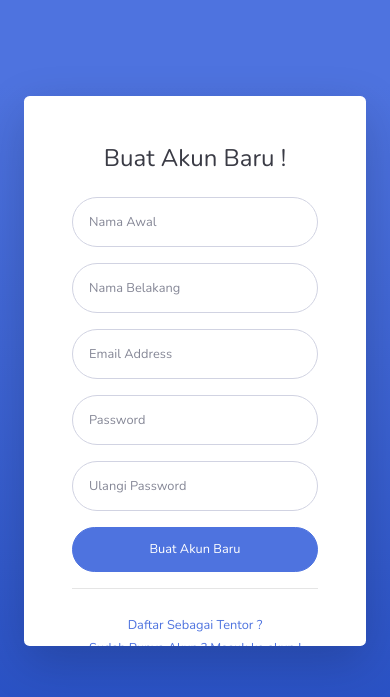
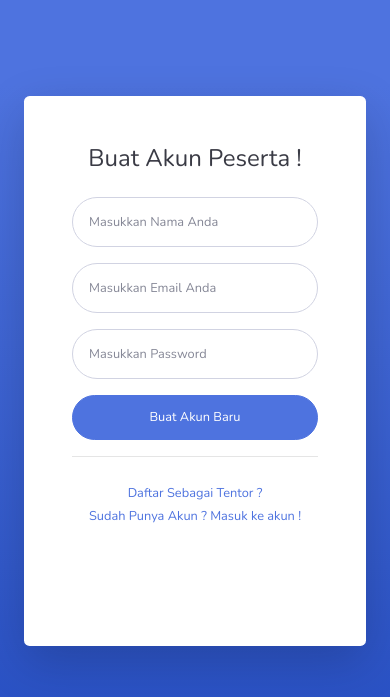
Before and after one commit to xcloud12/les_privat, a CodeIgniter 4 app: template app/Views/pages/daftar.php in a window 390 px wide. Shown: the top 697 px of the page. Run offline with PHP 8.4 and a stand-in for CodeIgniter, Linux system fonts and the light colour scheme; the template is opened without the code that fills it, so the values that code supplies are empty; some libraries are stand-ins or nearby versions.

Commit message:
perbaikan tampilan

```diff
--- a/app/Views/pages/daftar.php
+++ b/app/Views/pages/daftar.php
@@ -19,8 +19,6 @@
     <!-- Custom styles for this template-->
     <link href="css/sb-admin-2.min.css" rel="stylesheet">
 
-    <!-- AOS -->
-    <link href="https://unpkg.com/aos@2.3.1/dist/aos.css" rel="stylesheet">
     <style>
         /* body {
             background: #007bff;
@@ -53,57 +51,41 @@
                 <!-- Nested Row within Card Body -->
                 <div class="row">
                     <div class="col-lg-5 d-none d-lg-block ">
-                        <img src="img/murid1.png" id="murid" data-aos="fade-up" data-aos-duration="2000">
-                        <img src="img/tentor.png" id="tentor" data-aos="fade-up" data-aos-duration="2000" style="height: 100%; max-height: 550px; max-width: 320px;" align="right">
+                        <img src="img/murid1.png" id="murid">
+                        <img src="img/tentor.png" id="tentor" style="height: 100%; max-height: 550px; max-width: 320px;" align="right">
                     </div>
                     <div class="col-lg-7">
                         <div class="p-5">
                             <div class="text-center">
-                                <h1 class="h4 text-gray-900 mb-4">Buat Akun Baru !</h1>
+                                <h1 class="h4 text-gray-900 mb-4 tentor">Buat Akun Tentor !</h1>
+                                <h1 class="h4 text-gray-900 mb-4 peserta">Buat Akun Peserta !</h1>
                             </div>
                             <!-- Dibawah ini form untuk tentor -->
                             <form class="user" id="form_tentor">
                                 <div class="form-group">
-                                    <input type="text" class="form-control form-control-user" id="tentor_nama" placeholder="Masukkan Nama Anda">
+                                    <input type="text" class="form-control form-control-user" id="nama_tentor" placeholder="Masukkan Nama Anda">
                                 </div>
                                 <div class="form-group">
-                                    <input type="email" class="form-control form-control-user" id="tentor_email" placeholder="Masukkan Email Anda">
+                                    <input type="email" class="form-control form-control-user" id="email_tentor" placeholder="Masukkan Email Anda">
                                 </div>
-                                <div class="form-group row">
-                                    <div class="col-sm-6 mb-3 mb-sm-0">
-                                        <input type="password" class="form-control form-control-user" id="pas_tentor" placeholder="Masukkan Password">
-                                    </div>
-                                    <div class="col-sm-6">
-                                        <input type="password" class="form-control form-control-user" id="repas_tentor" placeholder="Masukkan Ulang Password">
-                                    </div>
+                                <div class="form-group">
+                                    <input type="password" class="form-control form-control-user" id="pas_tentor" placeholder="Masukkan Password">
                                 </div>
                                 <button class="btn btn-primary btn-user btn-block" id="tentor_buton">Buat Akun Baru</button>
                                 <hr>
                             </form>
                             <!-- Dibawah Ini Untuk Murid -->
                             <form class="user" id="form_murid">
-                                <div class="form-group row">
-                                    <div class="col-sm-6 mb-3 mb-sm-0">
-                                        <input type="text" class="form-control form-control-user" id="exampleFirstName" placeholder="Nama Awal">
-                                    </div>
-                                    <div class="col-sm-6">
-                                        <input type="text" class="form-control form-control-user" id="exampleLastName" placeholder="Nama Belakang">
-                                    </div>
+                                <div class="form-group">
+                                    <input type="text" class="form-control form-control-user" id="nama_murid" placeholder="Masukkan Nama Anda">
                                 </div>
                                 <div class="form-group">
-                                    <input type="email" class="form-control form-control-user" id="exampleInputEmail" placeholder="Email Address">
+                                    <input type="email" class="form-control form-control-user" id="email_tentor" placeholder="Masukkan Email Anda">
                                 </div>
-                                <div class="form-group row">
-                                    <div class="col-sm-6 mb-3 mb-sm-0">
-                                        <input type="password" class="form-control form-control-user" id="exampleInputPassword" placeholder="Password">
-                                    </div>
-                                    <div class="col-sm-6">
-                                        <input type="password" class="form-control form-control-user" id="exampleRepeatPassword" placeholder="Ulangi Password">
-                                    </div>
+                                <div class="form-group">
+                                    <input type="password" class="form-control form-control-user" id="pas_tentor" placeholder="Masukkan Password">
                                 </div>
-                                <a href="login.html" class="btn btn-primary btn-user btn-block">
-                                    Buat Akun Baru
-                                </a>
+                                <button class="btn btn-primary btn-user btn-block" id="tentor_buton">Buat Akun Baru</button>
                                 <hr>
                             </form>
                             <div class="text-center d-flex justify-content-center">
@@ -132,43 +114,51 @@
     <script src="js/sb-admin-2.min.js"></script>
     <script>
         // untuk murid
-        const foto_murid = document.getElementById('murid');
-        const form_murid = document.getElementById('form_murid');
-        const link_murid = document.getElementById('btn_murid');
+        const foto_murid = $('#murid');
+        const form_murid = $('#form_murid');
+        const link_murid = $('#btn_murid');
+        const judul_murid = $('.peserta');
 
         // untuk tentor
-        const foto_tentor = document.getElementById('tentor');
-        const form_tentor = document.getElementById('form_tentor');
-        const link_tentor = document.getElementById('btn_tentor');
+        const foto_tentor = $('#tentor');
+        const form_tentor = $('#form_tentor');
+        const link_tentor = $('#btn_tentor');
+        const judul_tentor = $('.tentor');
 
-        foto_tentor.style.display = 'none'
-        form_tentor.style.display = 'none'
-        link_murid.style.display = 'none'
+        foto_tentor.hide()
+        form_tentor.hide()
+        link_murid.hide()
+        judul_tentor.hide()
 
-        link_tentor.addEventListener('click', () => {
-            foto_tentor.style.display = 'block'
-            form_tentor.style.display = 'block'
-            foto_murid.style.display = 'none'
-            form_murid.style.display = 'none'
-            link_tentor.style.display = 'none'
-            link_murid.style.display = 'block'
+        link_tentor.click(() => {
+            // foto_tentor.show()
+            link_tentor.hide()
+            foto_murid.fadeOut(200, () => {
+                foto_tentor.fadeIn(200)
+            })
+            link_murid.fadeIn(200)
+            form_tentor.show()
+            form_murid.hide()
+            judul_tentor.fadeIn(300)
+            judul_murid.hide()
         })
 
-        link_murid.addEventListener('click', () => {
-            foto_tentor.style.display = 'none'
-            form_tentor.style.display = 'none'
-            foto_murid.style.display = 'block'
-            form_murid.style.display = 'block'
-            link_tentor.style.display = 'block'
-            link_murid.style.display = 'none'
+        link_murid.click(() => {
+            form_tentor.hide()
+            form_murid.show()
+            foto_tentor.fadeOut(200, () => {
+                foto_murid.fadeIn(200)
+            })
+            link_tentor.fadeIn(200)
+            link_murid.hide()
+            judul_murid.fadeIn(300)
+            judul_tentor.hide()
+
         })
     </script>
 
     <!-- AOS -->
     <script src="https://unpkg.com/aos@2.3.1/dist/aos.js"></script>
-    <script>
-        AOS.init();
-    </script>
 </body>
 
 </html>
--- a/app/Views/user/data/tentor/pengajuan.php
+++ b/app/Views/user/data/tentor/pengajuan.php
@@ -7,7 +7,7 @@
             <!-- Page Heading -->
             <div class="d-sm-flex align-items-center justify-content-between mb-4">
                 <h1 class="h3 mb-0 text-gray-800">Daftar Mata Pelajaran</h1>
-                <button class="btn bg-gradient-primary btn-sm text-white" id="btn_tambah_jadwal"><i class="fas fa-plus fa-sm text-white"></i> Tambah Jadwal Baru</button>
+                <button class="btn bg-primary btn-sm text-white" id="btn_tambah_jadwal"><i class="fas fa-plus fa-sm text-white"></i> Tambah Jadwal Baru</button>
             </div>
 
             <!-- Content Row -->
```
